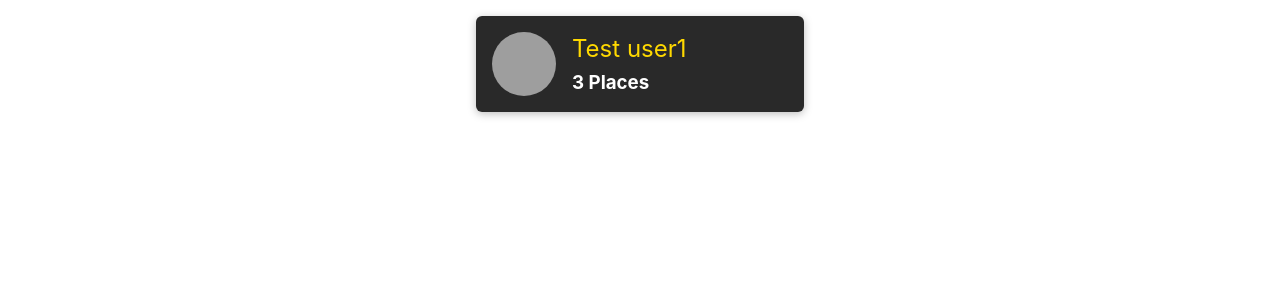
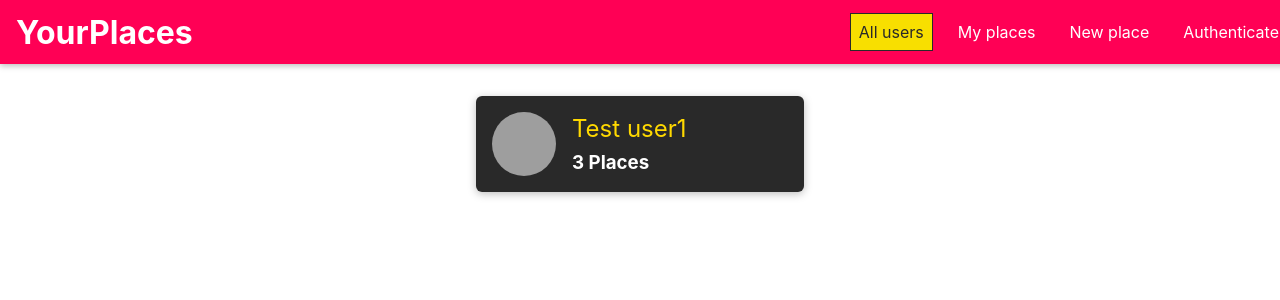
Before and after one commit to Nyweron/mern-frontend, a React (Create React App) app: page / in a window 1280 px wide. Shown: the top 300 px of the page. Built offline with nearby package versions, Linux system fonts and the light colour scheme; grey boxes are pictures that could not be loaded.

Commit message:
Added navigation menu

```diff
--- a/src/App.js
+++ b/src/App.js
@@ -8,19 +8,23 @@
 
 import Users from "./user/pages/Users";
 import NewPlace from "./places/pages/NewPlace";
+import MainNavigation from "./shared/components/Navigation/MainNavigation";
 
 function App() {
   return (
     <Router>
+      <MainNavigation />
+      <main>
         <Switch>
           <Route path="/" exact>
             <Users />
           </Route>
-        <Route path="/places/now" exact>
+          <Route path="/places/new" exact>
             <NewPlace />
           </Route>
           <Redirect to="/" />
         </Switch>
+      </main>
     </Router>
   );
 }
--- /dev/null
+++ b/src/shared/components/Navigation/MainHeader.css
@@ -0,0 +1,23 @@
+.main-header {
+  width: 100%;
+  height: 4rem;
+  display: flex;
+  align-items: center;
+  position: fixed;
+  top: 0;
+  left: 0;
+  background: #ff0055;
+  box-shadow: 0 2px 6px rgba(0, 0, 0, 0.26);
+  padding: 0 1rem;
+  z-index: 5;
+}
+
+main {
+  margin-top: 5rem;
+}
+
+@media (min-width: 768px) {
+  .main-header {
+    justify-content: space-between;
+  }
+}
--- /dev/null
+++ b/src/shared/components/Navigation/MainHeader.js
@@ -0,0 +1,11 @@
+import React from 'react';
+
+import './MainHeader.css';
+
+const MainHeader = props => {
+  return <header className="main-header">
+    {props.children}
+  </header>
+};
+
+export default MainHeader;
--- /dev/null
+++ b/src/shared/components/Navigation/MainNavigation.css
@@ -0,0 +1,45 @@
+.main-navigation__menu-btn {
+  width: 3rem;
+  height: 3rem;
+  background: transparent;
+  border: none;
+  display: flex;
+  flex-direction: column;
+  justify-content: space-around;
+  margin-right: 2rem;
+  cursor: pointer;
+}
+
+.main-navigation__menu-btn span {
+  display: block;
+  width: 3rem;
+  height: 2.5px;
+  background: white;
+}
+
+.main-navigation__title {
+  color: white;
+}
+
+.main-navigation__title a {
+  text-decoration: none;
+  color: white;
+}
+
+.main-navigation__header-nav {
+  display: none;
+}
+
+.main-navigation__drawer-nav {
+  height: 100%;
+}
+
+@media (min-width: 768px) {
+  .main-navigation__menu-btn {
+    display: none;
+  }
+
+  .main-navigation__header-nav {
+    display: block;
+  }
+}
--- /dev/null
+++ b/src/shared/components/Navigation/MainNavigation.js
@@ -0,0 +1,26 @@
+import React from "react";
+import { Link } from "react-router-dom";
+
+import "./MainNavigation.css";
+import NavLinks from './NavLinks';
+import MainHeader from "./MainHeader";
+
+const MainNavigation = props => {
+  return (
+    <MainHeader>
+      <button className="main-navigation__menu-btn">
+        <span />
+        <span />
+        <span />
+      </button>
+      <h1 className="main-navigation__title">
+        <Link to="/">YourPlaces</Link>
+      </h1>
+      <nav>
+     <NavLinks />
+        </nav>
+    </MainHeader>
+  );
+};
+
+export default MainNavigation;
--- /dev/null
+++ b/src/shared/components/Navigation/NavLinks.css
@@ -0,0 +1,76 @@
+.nav-links {
+  list-style: none;
+  margin: 0;
+  padding: 0;
+  width: 100%;
+  height: 100%;
+  display: flex;
+  flex-direction: column;
+  justify-content: center;
+  align-items: center;
+}
+
+.nav-links li {
+  margin: 1rem;
+}
+
+.nav-links a {
+  border: 1px solid transparent;
+  color: #292929;
+  text-decoration: none;
+  padding: 0.5rem;
+}
+
+.nav-links a:hover,
+.nav-links a:active,
+.nav-links a.active {
+  background: #f8df00;
+  border-color: #292929;
+  color: #292929;
+}
+
+.nav-links button {
+  cursor: pointer;
+  border: 1px solid #292929;
+  color: #292929;
+  background: transparent;
+  padding: 0.5rem;
+  font: inherit;
+}
+
+.nav-links button:focus {
+  outline: none;
+}
+
+.nav-links button:hover,
+.nav-links button:active {
+  background: #292929;
+  color: white;
+}
+
+@media (min-width: 768px) {
+  .nav-links {
+    flex-direction: row;
+  }
+
+  .nav-links li {
+    margin: 0 0.5rem;
+  }
+
+  .nav-links a {
+    color: white;
+    text-decoration: none;
+  }
+
+  .nav-links button {
+    border: 1px solid white;
+    color: white;
+    background: transparent;
+  }
+
+  .nav-links button:hover,
+  .nav-links button:active {
+    background: #f8df00;
+    color: #292929;
+  }
+}
--- /dev/null
+++ b/src/shared/components/Navigation/NavLinks.js
@@ -0,0 +1,17 @@
+import React from "react";
+import { NavLink } from "react-router-dom";
+
+import "./NavLinks.css";
+
+const NavLinks = props => {
+  return (
+    <ul className="nav-links">
+      <li><NavLink to="/" exact>All users</NavLink></li>
+      <li><NavLink to="/u1/places">My places</NavLink></li>
+      <li><NavLink to="/places/new">New place</NavLink></li>
+      <li><NavLink to="/auth">Authenticate</NavLink></li>
+    </ul>
+  );
+};
+
+export default NavLinks;
--- a/src/user/components/UsersList.js
+++ b/src/user/components/UsersList.js
@@ -1,27 +1,32 @@
 import React from "react";
 
-import UsersItem from './UserItem';
-import './UsersList.css';
+import UsersItem from "./UserItem";
+import Card from "../../shared/components/UIElements/Card";
+import "./UsersList.css";
 
-const UsersList = (props) => {
-  if(props.items.length === 0){
+const UsersList = props => {
+  if (props.items.length === 0) {
     return (
       <div className="center">
+        <Card>
           <h2>No users found.</h2>
+        </Card>
       </div>
-    )
+    );
   }
 
   return (
     <ul className="users-list">
-      {props.items.map(user=>{
-        return <UsersItem
+      {props.items.map(user => {
+        return (
+          <UsersItem
             key={user.id}
             id={user.id}
             image={user.image}
             name={user.name}
             placeCount={user.places}
           />
+        );
       })}
     </ul>
   );
```
Also changed, not shown: src/shared/components/Navigation/SideDrawer.css (added), src/shared/components/Navigation/SideDrawer.js (added). Lines whose indentation alone changed are shown as unchanged.
